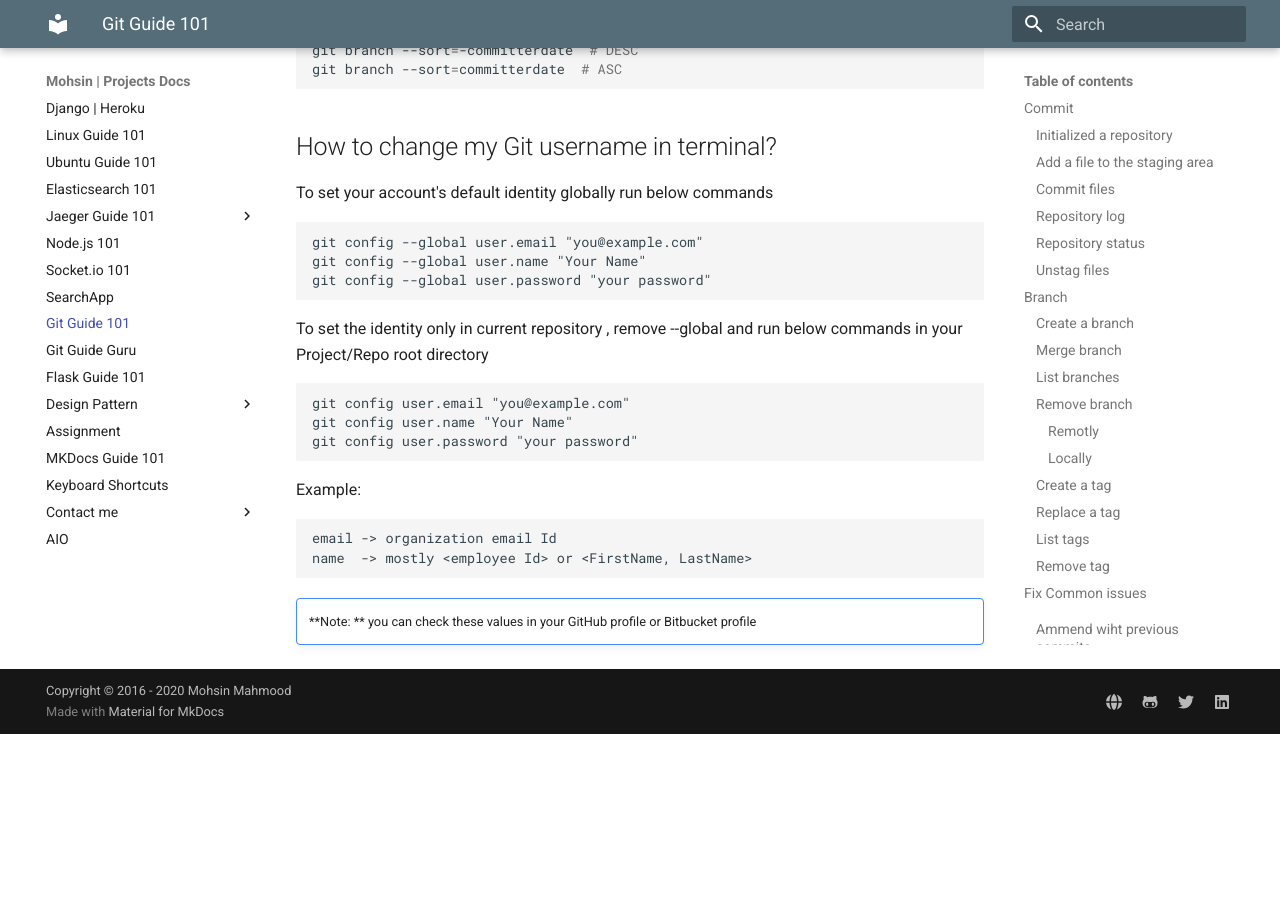
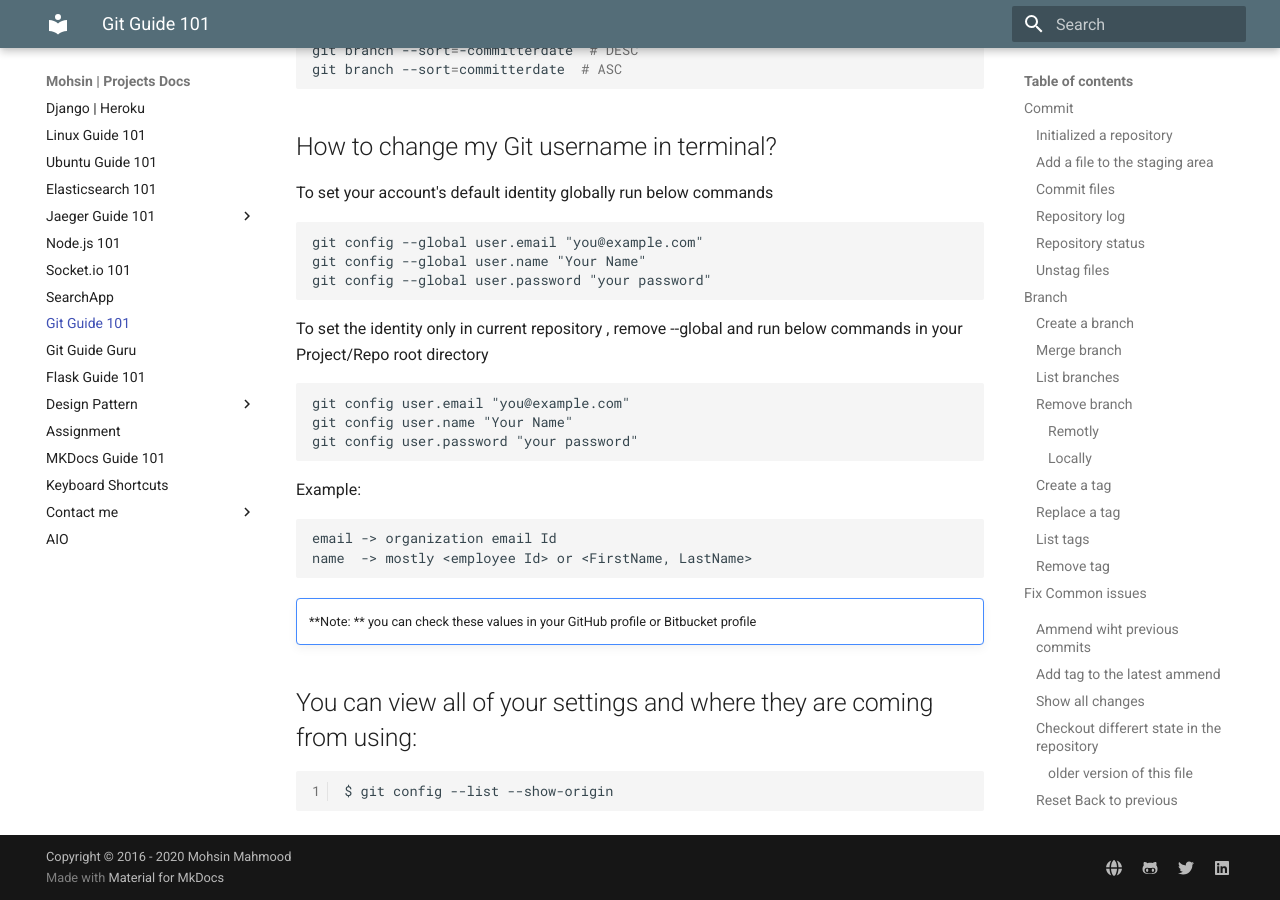
Before and after one commit to mohsinmdl/mdl-docs, an MkDocs documentation site: the page built from docs/git-guide-101.md, in a window 1280 px wide and 900 px high, scrolled down 7539 px. Built offline with MkDocs 1.6.1 and Material for MkDocs 9.7.7, drawn with Linux system fonts in a browser that asks for light colours; before the commit the page ends 8273 px from its top, so only the background shows below that.

Commit message:
git added

```diff
--- a/docs/git-guide-101.md
+++ b/docs/git-guide-101.md
@@ -363,3 +363,8 @@ name  -> mostly <employee Id> or <FirstName, LastName>
 
 !!! note ""
     **Note: ** you can check these values in your GitHub profile or Bitbucket profile
+
+
+## You can view all of your settings and where they are coming from using:
+
+    $ git config --list --show-origin
```
